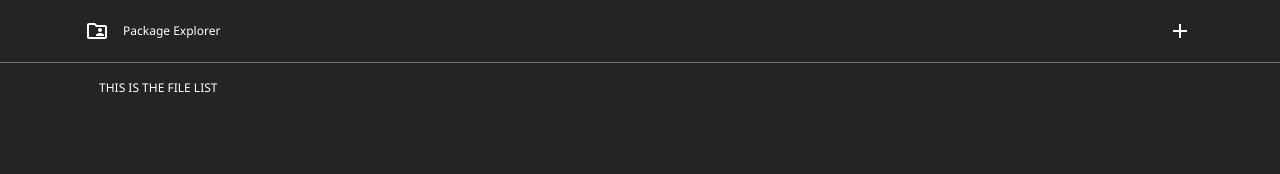
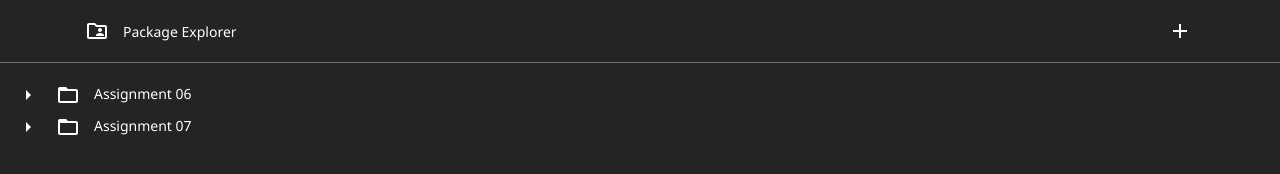
Before and after one commit to SpaceDose/TutoriumHelper, a plain HTML site: page views/package_explorer.html in a window 1280 px wide. Drawn offline with nearby package versions, Linux system fonts and the light colour scheme.

Commit message:
Added example folders to Package Explorer.

```diff
--- a/stylesheets/package_explorer.css
+++ b/stylesheets/package_explorer.css
@@ -12,7 +12,7 @@ hr {
 
 p {
     font-family: 'Segoe UI', Tahoma, Geneva, Verdana, sans-serif;
-    font-size: 12px;
+    font-size: 14px;
     margin-left: 14px;
 }
 
@@ -31,3 +31,27 @@ p {
     outline: none;
     box-shadow: none;
 }
+
+.list-group {
+    padding: 0;
+}
+
+.list-group-item {
+    background-color: transparent;
+    padding: 4px 0px 4px 16px;
+    border: none;
+    border-radius: 0 !important;
+}
+
+a {
+    color: white;
+}
+a:hover {
+    color: white;
+    text-decoration: none;
+    background-color: #505050;
+}
+
+.collapse_indicator {
+    padding-right: 16px;
+}
--- a/views/package_explorer.html
+++ b/views/package_explorer.html
@@ -8,7 +8,24 @@
         <img src="../drawables/add.svg"/>
     </button>
 </div>
+
 <hr/>
-<div class="container">
-    <p>THIS IS THE FILE LIST</p>
+
+<div class="filelist"></div>
+    <ul class="list-group">
+        <a href="#" class="list-group-item d-flex">
+            <img class="collapse_indicator" src="../drawables/arrow_right.svg"/>
+            <img src="../drawables/folder_open.svg"/>
+            <p class="mb-0">Assignment 06</p>
+        </a>
+        <a href="#" class="list-group-item d-flex">
+            <img class="collapse_indicator" src="../drawables/arrow_right.svg"/>
+            <img src="../drawables/folder_open.svg"/>
+            <p class="mb-0">Assignment 07</p>
+        </a>
+    </ul>
 </div>
+
+<script src="https://code.jquery.com/jquery-3.4.1.slim.min.js" integrity="sha384-J6qa4849blE2+poT4WnyKhv5vZF5SrPo0iEjwBvKU7imGFAV0wwj1yYfoRSJoZ+n" crossorigin="anonymous"></script>
+<script src="https://cdn.jsdelivr.net/npm/popper.js@1.16.0/dist/umd/popper.min.js" integrity="sha384-Q6E9RHvbIyZFJoft+2mJbHaEWldlvI9IOYy5n3zV9zzTtmI3UksdQRVvoxMfooAo" crossorigin="anonymous"></script>
+<script src="https://stackpath.bootstrapcdn.com/bootstrap/4.4.1/js/bootstrap.min.js" integrity="sha384-wfSDF2E50Y2D1uUdj0O3uMBJnjuUD4Ih7YwaYd1iqfktj0Uod8GCExl3Og8ifwB6" crossorigin="anonymous"></script>
```
Also changed, not shown: drawables/arrow_right.svg (added), drawables/folder_open.svg (added).
